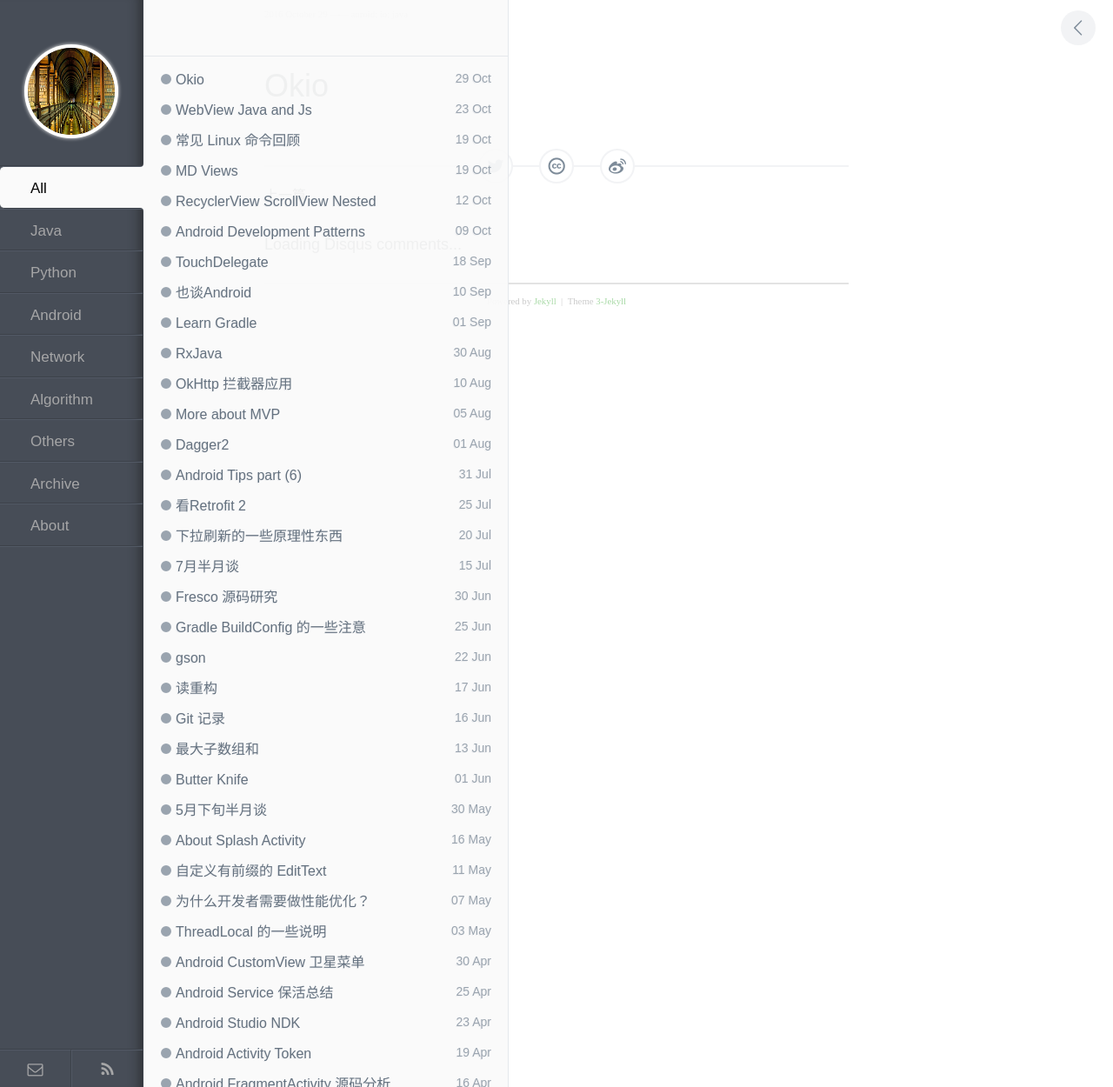
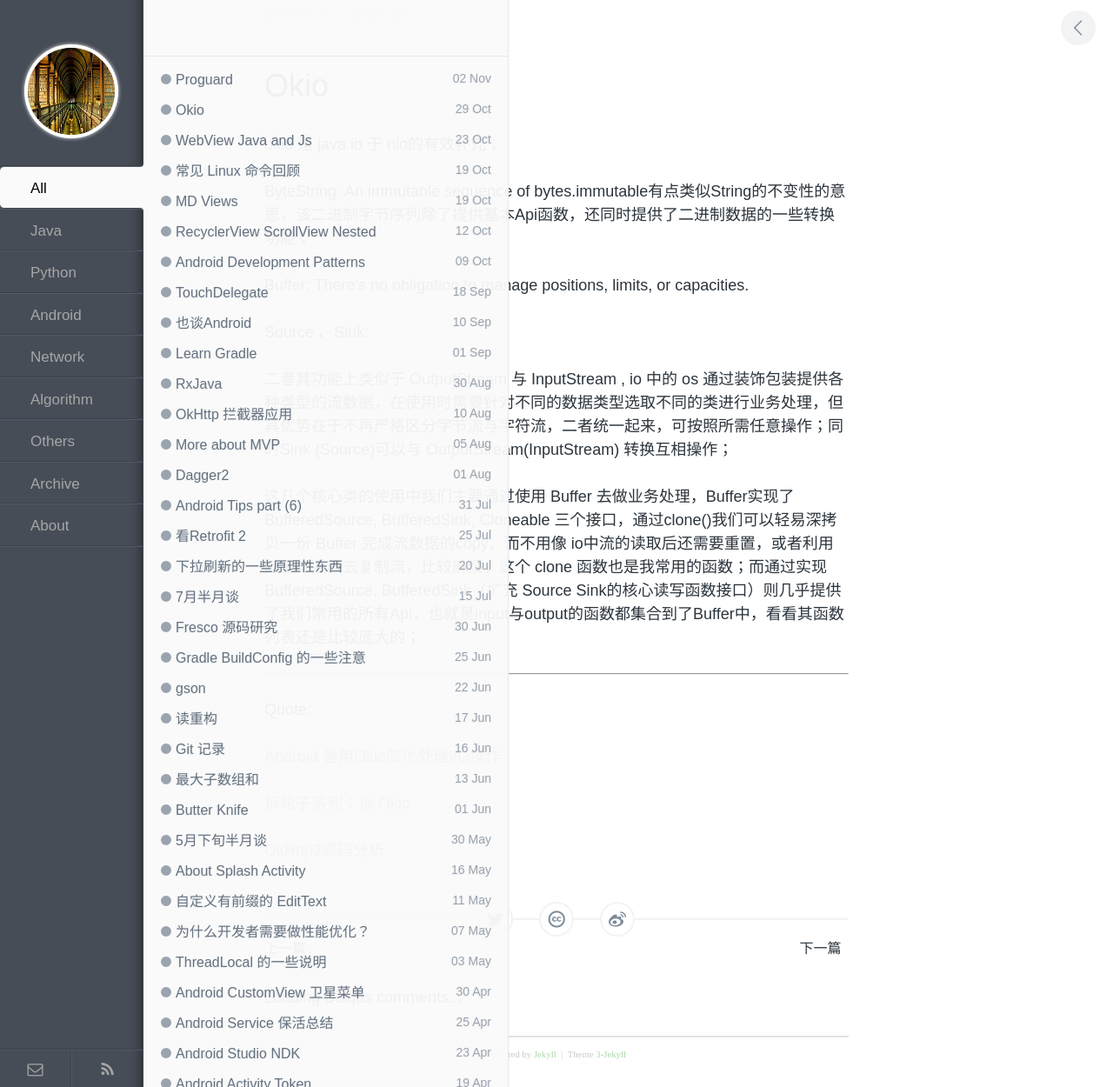
Before and after one commit to enlipan/enlipan.github.io, a Jekyll site: the page built from _posts/2016-10-29-android-okhttp-okio.md, in a window 1280 px wide. Shown: the whole page at 87% size. Built offline with Jekyll 4.4.1, drawn with Linux system fonts in a browser that asks for light colours; nearby versions of some CDN libraries; comment, search, counter and statistics services are not loaded.

Commit message:
post pages android

```diff
--- a/_posts/2016-10-29-android-okhttp-okio.md
+++ b/_posts/2016-10-29-android-okhttp-okio.md
@@ -4,3 +4,34 @@
 category: android
 keywords: [anroid,io,java]
 ---
+
+okio 是 java io 于 nio的有效补充；
+
+ByteString: An immutable sequence of bytes.immutable有点类似String的不变性的意思，该二进制字节序列除了提供基本Api函数，还同时提供了二进制数据的一些转换功能；
+
+Buffer: There's no obligation to manage positions, limits, or capacities.
+
+
+Source 、Sink:
+
+二者其功能上类似于 OutputStream 与 InputStream , io 中的 os 通过装饰包装提供各种类型的流数据，在使用时需要针对不同的数据类型选取不同的类进行业务处理，但其优势在于不再严格区分字节流与字符流，二者统一起来，可按照所需任意操作；同时Sink (Source)可以与 OutputStream(InputStream) 转换互相操作；
+
+
+这几个核心类的使用中我们主要通过使用 Buffer 去做业务处理，Buffer实现了 BufferedSource, BufferedSink, Cloneable 三个接口，通过clone()我们可以轻易深拷贝一份 Buffer 完成流数据的copy，而不用像 io中流的读取后还需要重置，或者利用其它的手段去复制流，比较麻烦，这个 clone 函数也是我常用的函数；而通过实现 BufferedSource, BufferedSink（扩充 Source Sink的核心读写函数接口）则几乎提供了我们常用的所有Api，也就是input与output的函数都集合到了Buffer中，看看其函数列表还是比较庞大的；
+
+
+
+
+
+
+
+
+---
+
+Quote:
+
+[ Android 善用Okio简化处理I/O操作](http://blog.csdn.net/sbsujjbcy/article/details/50523623)
+
+[拆轮子系列：拆 Okio](http://blog.piasy.com/2016/08/04/Understand-Okio/)
+
+[OkHttp3源码分析](http://www.jianshu.com/p/aad5aacd79bf)
```
Also changed, not shown: _posts/2016-11-02-android-proguard.md (added, +6 -0 lines).
